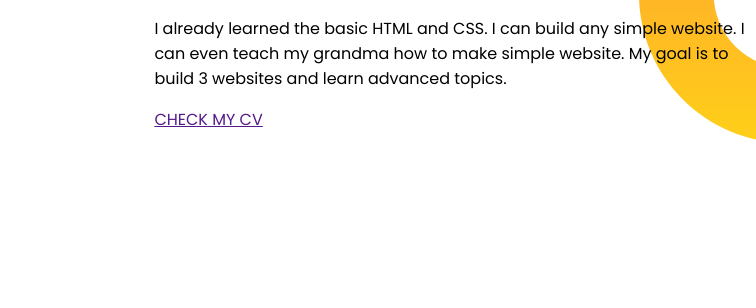
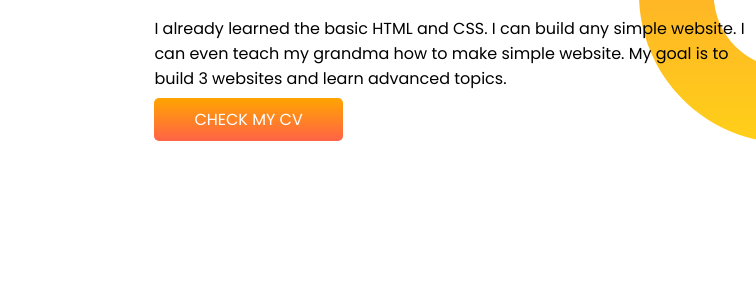
Before and after one commit to Ashim59/learning-developer-portfolio, a plain HTML site: page index.html in a window 1280 px wide. Shown: the part 803-1111 px from the top of the page, 524-1280 px from the left. Drawn offline with Linux system fonts and the light colour scheme.

Commit message:
added all done

```diff
--- a/style.css
+++ b/style.css
@@ -32,7 +32,13 @@ h2{
     border-radius: 5px;
     color:white;
 }
-
+.anchor-button{
+    text-decoration: none;
+    background-image: linear-gradient(orange, tomato);
+    padding: 10px 40px;
+    border-radius: 5px;
+    color:white;
+}
 .top-banner{
     background-image: url(images/top-banner.png);
     background-repeat: no-repeat;
```
